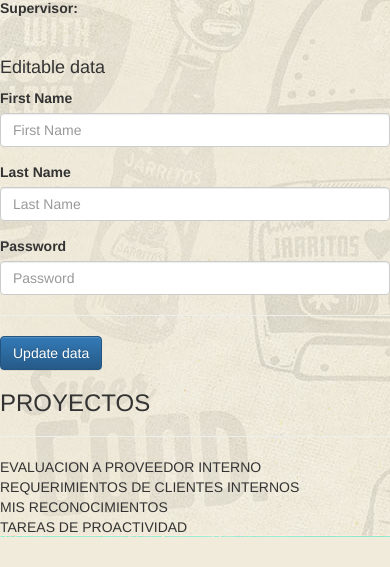
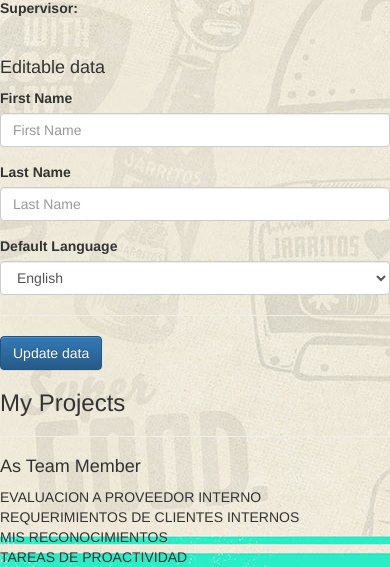
Before and after one commit to vascofornas/novamexAGO16, a PHP site: page /x/miperfil.php in a window 390 px wide. Shown: the part 371-938 px from the top of the page. Before the commit the page ends 908 px from the top, so only its background shows below. Run offline with PHP 8.4, Linux system fonts and the light colour scheme; the visitor is signed in with stand-in values (Sample User, id 1); data that the repository does not hold is empty; some libraries are stand-ins or nearby versions.

Commit message:
001201609210214 INCLUIDO IDIOMA EN ACTUALIZACION DATOS PERSONALES

```diff
--- a/novamexfiles/languages/lang.en.php
+++ b/novamexfiles/languages/lang.en.php
@@ -154,4 +154,8 @@
 $lang['SUCCESS'] = 'Success!';
 $lang['UPDATED'] = 'Data updated successfully';
 
+//MIS PROYECTOS
+$lang['MY_PROJECTS'] = 'My Projects';
+$lang['AS_TEAM_MEMBER'] = 'As Team Member';
+$lang['LANGUAGE'] = 'Default Language';
 ?>
--- a/novamexfiles/miperfil.php
+++ b/novamexfiles/miperfil.php
@@ -295,14 +295,20 @@
 	<div class="form-group">
 	<label><?php echo $lang['LAST_NAME']?></label>
 	<input type="text" class="form-control" name="apellidos_usuario" id="apellidos_usuario" placeholder="<?php echo $lang['LAST_NAME']?>" value ="<?php echo $row['apellidos_usuario']?>"required />
+	<input type="hidden" class="form-control" name="userID" id="userID" placeholder="<?php echo $lang['LAST_NAME']?>" value ="<?php echo $row['userID']?>"required />
+
 	</div>
 
 	<div class="form-group">
-	<label><?php echo $lang['PASSWORD']?></label>
-	<input type="password" class="form-control" name="userPass" id="userPass" placeholder="<?php echo $lang['PASSWORD']?>" value ="<?php echo $row['userPass']?>"required />
-	<input type="hidden" class="form-control" name="userID" id="useriD" placeholder="<?php echo $lang['PASSWORD']?>" value ="<?php echo $row['userID']?>"required />
+	<label><?php echo $lang['LANGUAGE']?></label>
+    <select class="form-control" name="idioma_usuario" id="idioma_usuario">
+    <option value="en">English</option>
+    <option value="es">Spanish</option>
 
-	</div>
+  	</select>
+  </div>
+
+
 
 
 	<hr />
@@ -316,9 +322,9 @@
 
 
   </div>
-  <div class="col-sm-6 col-md-5 col-md-offset-2 col-lg-6 col-lg-offset-0"><H3>PROYECTOS</H3>
+  <div class="col-sm-6 col-md-5 col-md-offset-2 col-lg-6 col-lg-offset-0"><H3><?php echo $lang['MY_PROJECTS']?></H3>
   <HR>
-
+  <h4><?php echo $lang['AS_TEAM_MEMBER']?></h4>
   </div>
 </div>
 
```
